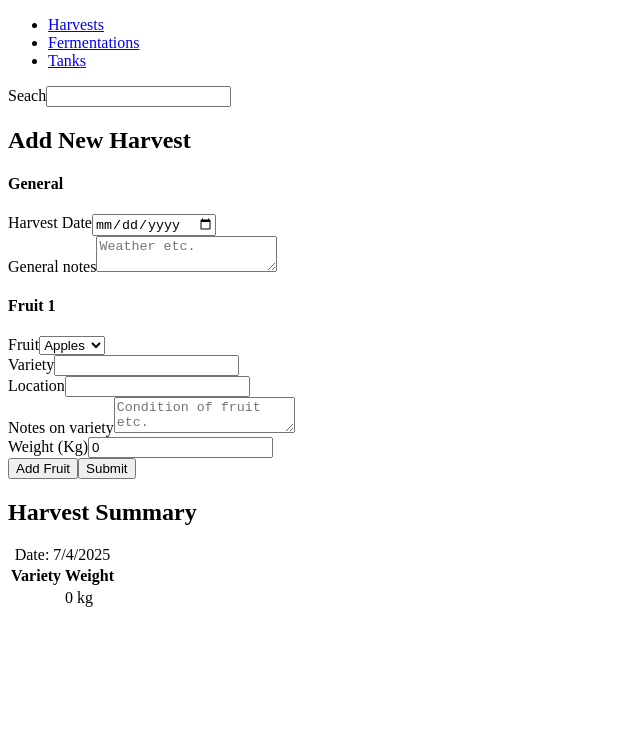
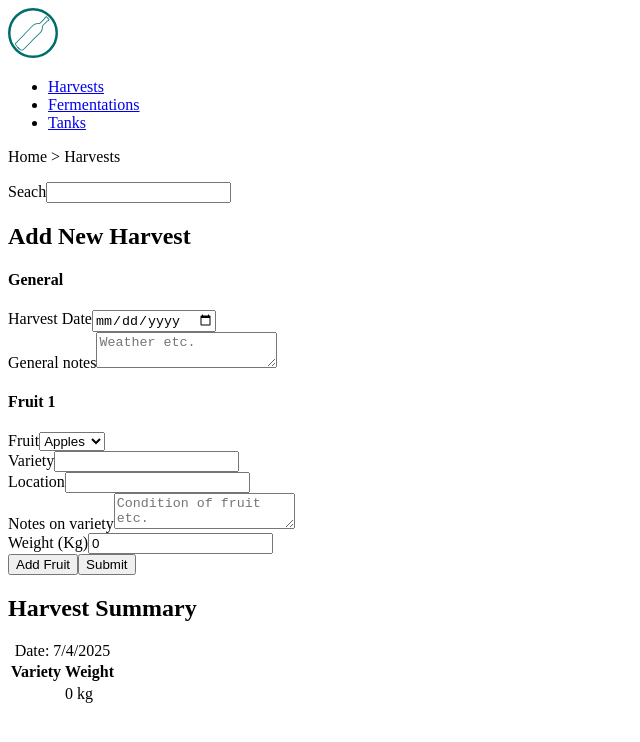
Before and after one commit to jl-stephenson/wine-cider-tracker-proto, a React (Vite) app: page / in a window 1280 px wide. Shown: the top 742 px of the page, without its empty margins (0-640 px from the left). Built offline with nearby package versions, Linux system fonts and the light colour scheme.

Commit message:
styling: basic styling for site-header & sidebar

```diff
--- a/src/App.tsx
+++ b/src/App.tsx
@@ -24,10 +24,15 @@ export default function App() {
 
   return (
     <DashboardLayout>
-     <DashboardNav />
-      <div>
-        <label htmlFor="search" className="visually-hidden">Seach</label>
-        <input type="text" id="search"/>
+      <DashboardNav />
+      <div className="site-header">
+        <p>Home {">"} Harvests</p>
+        <div>
+        <label htmlFor="search" className="visually-hidden">
+          Seach
+        </label>
+        <input type="search" id="search" className="site-header__search" />
+        </div>
       </div>
       <main className="flow">
         <HarvestForm onSubmit={handleSubmit} />
--- a/src/components/DashboardNav/index.tsx
+++ b/src/components/DashboardNav/index.tsx
@@ -1,5 +1,27 @@
 export function DashboardNav() {
   return (
+    <header className="sidebar">
+      <svg
+        xmlns="http://www.w3.org/2000/svg"
+        width="50"
+        height="50"
+        viewBox="0 0 1200 1200"
+        className="sidebar__logo"
+      >
+        <g transform="rotate(45 600 600)" fill="#006d6d">
+          <circle
+            cx="600"
+            cy="600"
+            r="570"
+            stroke="#006d6d"
+            strokeWidth="60"
+            fill="none"
+          />
+
+          <path d="m594.52 86.766h-36.797c-2.4844-.14062-9.0938.046875-14.578 4.9219-3.75 3.2812-7.5469 9.0469-7.5469 19.734v28.828c0 2.4844.98438 4.875 2.7656 6.6562 0 0 5.3438 5.2031 5.3438 12.047v136.82c0 .09375.046875.1875.046875.28125 0 0 .84375 24-14.953 40.406-19.5 20.203-54.703 47.812-61.219 107.72-6.0938 56.531-.1875 312.37-.046875 318.56v288.47c0 1.3125-.42188 42.516 48.609 52.266 42.469 8.4844 72.141 9.7969 85.266 9.7969 5.1562 0 9.3281-4.1719 9.3281-9.3281s-4.1719-9.3281-9.3281-9.3281c-12.562 0-40.969-1.3125-81.609-9.4219-33.234-6.6562-33.562-33.797-33.562-33.797v-288.99s-6.2344-259.45-.09375-316.22c5.8594-54.094 38.531-78.562 56.062-96.75 20.109-20.859 20.25-50.719 20.203-53.719v-136.78c0-9.6094-4.9219-17.719-8.1562-22.031v-25.5c0-5.0156 2.2031-6 2.2031-6l-.28125-.046874 1.2656.09375h37.078c5.1562 0 9.3281-4.1719 9.3281-9.3281s-4.1719-9.375-9.3281-9.375z" />
+          <path d="m598.69 105.42h37.078l1.2656-.09375s-.28125.046875-.28125.046875 2.2031.98438 2.2031 6.0469v25.453c-3.2344 4.3125-8.1562 12.422-8.1562 22.031v136.78c-.046875 2.8125.046875 32.812 20.203 53.719 17.578 18.188 50.203 42.656 56.062 96.75 6.1406 56.766-.046875 316.22-.046875 316.22v288.99s-.375 27.141-33.609 33.797c-40.641 8.1094-69.047 9.4219-81.609 9.4219-5.1562 0-9.3281 4.1719-9.3281 9.3281s4.1719 9.3281 9.3281 9.3281c13.125 0 42.797-1.3125 85.266-9.7969 49.266-9.7969 48.609-51.328 48.609-52.266v-288.47c.14062-6.1875 6.0469-262.03-.046875-318.56-6.5156-59.906-41.719-87.516-61.172-107.72-15.844-16.406-14.953-40.359-14.953-40.359v-137.15c0-6.8438 5.3438-12.047 5.3438-12.047 1.7812-1.7812 2.7656-4.125 2.7656-6.6094v-28.828c0-10.734-3.7969-16.5-7.5469-19.781-5.4844-4.875-12.094-5.0156-14.578-4.875h-36.797c-5.1562 0-9.3281 4.1719-9.3281 9.3281s4.1719 9.3281 9.3281 9.3281z" />
+        </g>
+      </svg>
       <nav aria-label="Primary" className="nav">
         <ul role="list" className="flow">
           <li>
@@ -15,5 +37,6 @@ export function DashboardNav() {
           </li>
         </ul>
       </nav>
+    </header>
   );
 }
--- a/src/css/blocks/card.css
+++ b/src/css/blocks/card.css
@@ -1,7 +1,5 @@
 .card {
   border: var(--stroke);
-  border-radius: var(--radius-s);
-  overflow: hidden;
 }
 
 .card__heading {
--- a/src/css/blocks/dashboard.css
+++ b/src/css/blocks/dashboard.css
@@ -1,7 +1,7 @@
 .dashboard {
   display: grid;
-  grid-template-columns: 150px 1fr;
-  grid-template-rows: 100px 1fr;
+  grid-template-columns: auto 1fr;
+  grid-template-rows: auto 1fr;
   min-height: 100svw;
 }
 
@@ -19,3 +19,7 @@
     grid-column: 2 / 3;
     grid-row: 2 / 3;
 }
+
+.dashboard > *:not(:last-child) {
+  padding: var(--space-s)
+}
--- /dev/null
+++ b/src/css/blocks/sidebar.css
@@ -0,0 +1,13 @@
+.sidebar {
+    background: var(--color-white);
+    text-transform: uppercase;
+    font-weight: var(--font-medium);
+    display: flex;
+    flex-direction: column;
+    align-items: center;
+    gap: var(--space-xl);
+}
+
+/* .sidebar__logo {
+    align-self: center;
+} */
--- /dev/null
+++ b/src/css/blocks/site-header.css
@@ -0,0 +1,15 @@
+.site-header {
+  width: 100%;
+  display: flex;
+  align-items: flex-start;
+  justify-content: space-between;
+  gap: var(--gutter);
+  border-inline: var(--stroke);
+}
+
+input.site-header__search {
+  background-image: url("/images/magnifier.svg");
+  background-repeat: no-repeat;
+  background-position: right 0.8em center;
+  background-size: 1em 1em;
+}
--- a/src/css/global/variables.css
+++ b/src/css/global/variables.css
@@ -6,7 +6,7 @@
   --color-light: #edece4;
   --color-light-glare: #f4f3ef;
   --color-light-shade: #b4b3ad;
-  --color-white: #fff;
+  --color-white: rgb(253, 252, 252);
   --color-primary-glare: #22aaa1;
   --color-primary: #298a83;
   --color-primary-shade: #1f6d67;
```
Also changed, not shown: src/css/blocks/nav.css (+7 -2 lines), public/images/magnifier.svg (added). Lines whose indentation alone changed are shown as unchanged.
